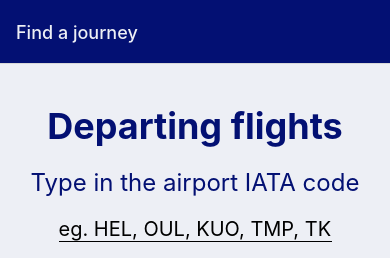
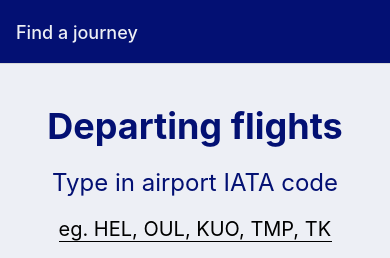
Before and after one commit to JaakkoMal/learningdemo, a React Native app: screen /Travel in a window 390 px wide. Shown: the top 258 px of the page. Built offline with nearby package versions, Linux system fonts and the light colour scheme.

Commit message:
comment removed

```diff
--- a/components/TravelScreen.js
+++ b/components/TravelScreen.js
@@ -12,7 +12,7 @@ export default function TravelScreen({navigation}) {
   return (
     <View style={styles.container}>
         <Text style={styles.title}>Departing flights</Text>
-        <Text style={styles.formTitle}>Type in the airport IATA code</Text>
+        <Text style={styles.formTitle}>Type in airport IATA code</Text>
         <TextInput style={styles.inputField} placeholder="eg. HEL, OUL, KUO, TMP, TKU" onChangeText={text => setAirport(text)}/>
         {/*<Button title="Submit" onPress={() => navigation.navigate('TravelList', {airport : airport})}/>*/}
         <Pressable onPress={() => navigation.navigate('TravelList', {airport : airport})}>
```
Also changed, not shown: components/TravelList.js (+0 -16 lines).
